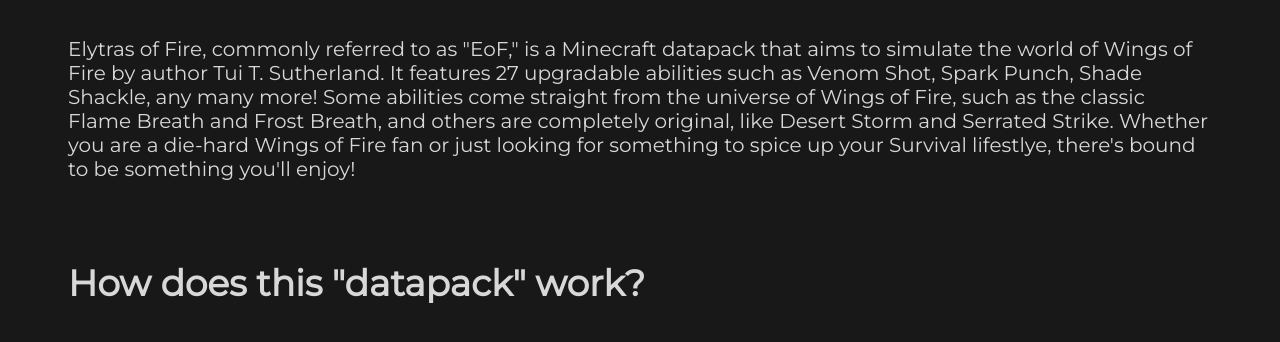
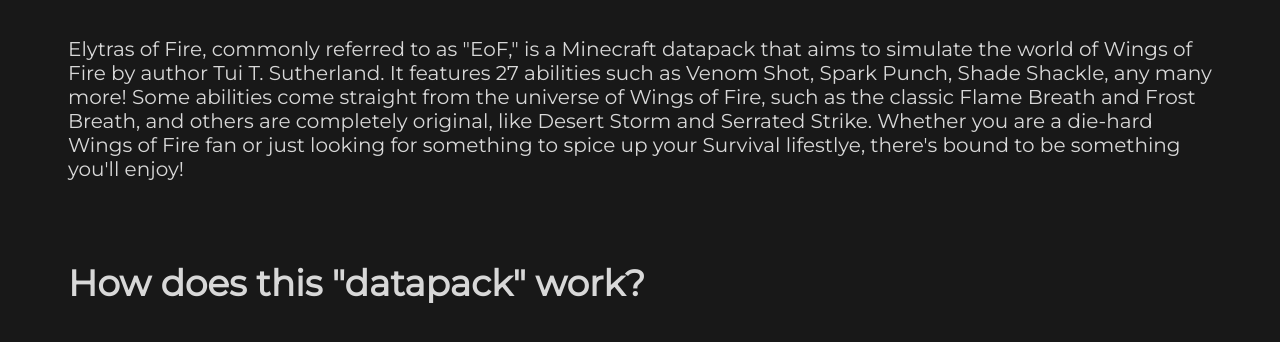
Before and after one commit to iDinoSoul/eof.github.io, a plain HTML site: page index.html in a window 1280 px wide. Shown: the part 448-790 px from the top of the page. Drawn offline with Linux system fonts and the light colour scheme.

Commit message:
Phrasing update

```diff
--- a/index.html
+++ b/index.html
@@ -93,7 +93,7 @@
 		<div class="home-body">
 			<p>Here, you'll be able to find a ton of content that explains some of the features of the datapack, along with a ton of ways to interact with the community! Enjoy your stay, Pyrrhians!</p>
 			<h2>What is "Elytras of Fire?"</h2>
-			<p>Elytras of Fire, commonly referred to as "EoF," is a Minecraft datapack that aims to simulate the world of Wings of Fire by author Tui T. Sutherland. It features 27 upgradable abilities such as Venom Shot, Spark Punch, Shade Shackle, any many more! Some abilities come straight from the universe of Wings of Fire, such as the classic Flame Breath and Frost Breath, and others are completely original, like Desert Storm and Serrated Strike. Whether you are a die-hard Wings of Fire fan or just looking for something to spice up your Survival lifestlye, there's bound to be something you'll enjoy!</p>
+			<p>Elytras of Fire, commonly referred to as "EoF," is a Minecraft datapack that aims to simulate the world of Wings of Fire by author Tui T. Sutherland. It features 27 abilities such as Venom Shot, Spark Punch, Shade Shackle, any many more! Some abilities come straight from the universe of Wings of Fire, such as the classic Flame Breath and Frost Breath, and others are completely original, like Desert Storm and Serrated Strike. Whether you are a die-hard Wings of Fire fan or just looking for something to spice up your Survival lifestlye, there's bound to be something you'll enjoy!</p>
 			<h2>How does this "datapack" work?</h2>
 			<p>Put simply, datapacks are Minecraft's way of customising the game without much programming knowledge or fear of malicious downloads. Datapacks allow players all around the world to introduce a little extra content to their worlds by using in-game commands. By utilizing these commands and placing them into organized structures, anything you put your mind to can be done with a little knowledge and a lot of perseverance!</p>
 			<h2>Why should I consider using Elytras of Fire?</h2>
```
